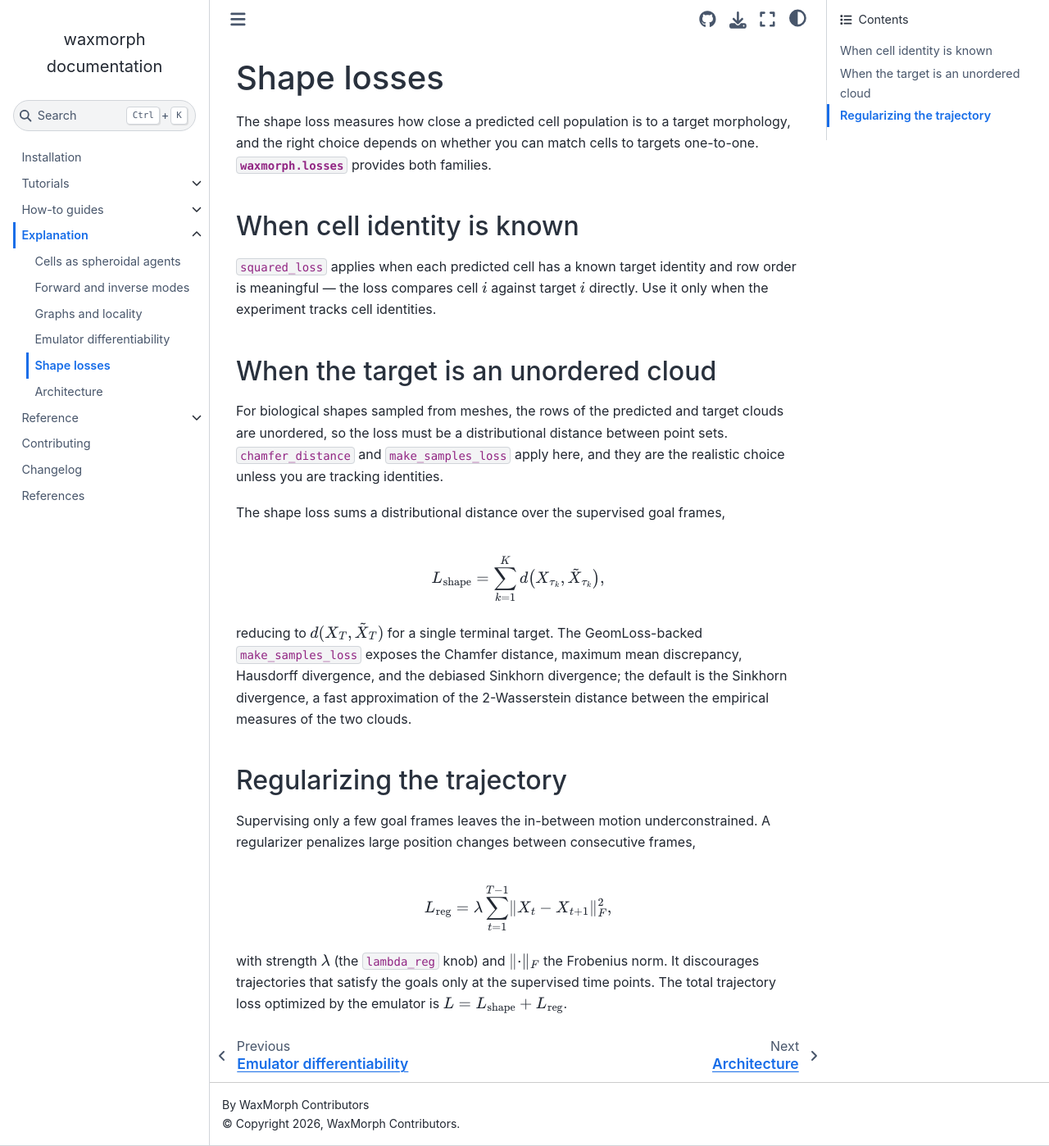
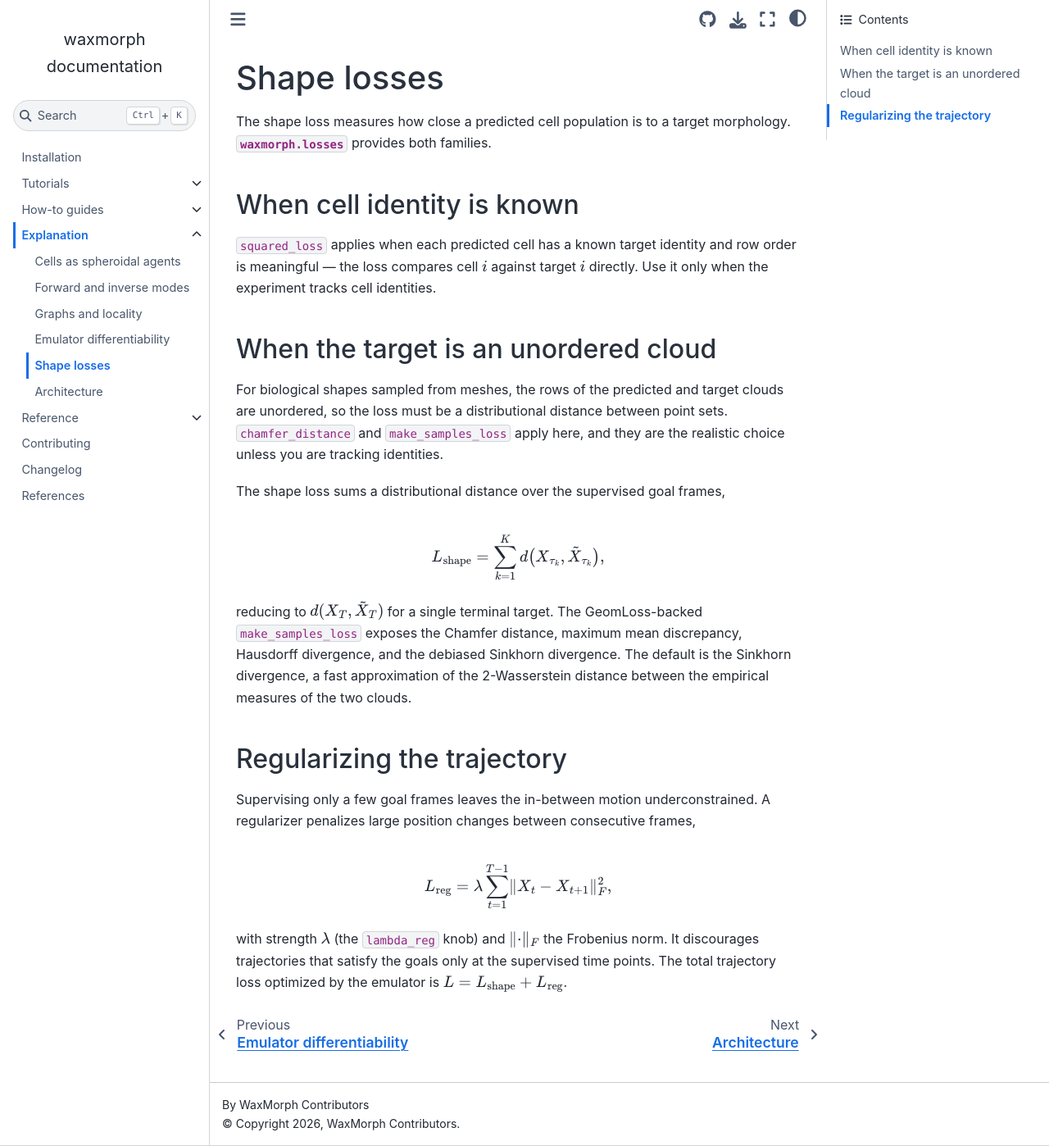
Before and after one commit to Computational-Morphogenomics-Group/waxmorph, a Sphinx documentation site: the page built from docs/explanation/losses.rst, in a window 1280 px wide and 1398 px high. Shown: the whole window at 82% size. Built offline with Sphinx 7.4.7 and the Sphinx Book theme 1.1.4, drawn with Linux system fonts in a browser that asks for light colours; pages that are not in the unit, such as notebooks, are missing from menus.

Commit message:
Fix grammar in shape losses documentation

```diff
--- a/docs/explanation/losses.rst
+++ b/docs/explanation/losses.rst
@@ -2,8 +2,7 @@ Shape losses
 ============
 
 The shape loss measures how close a predicted cell population is to a target
-morphology, and the right choice depends on whether you can match cells to
-targets one-to-one. :mod:`waxmorph.losses` provides both families.
+morphology. :mod:`waxmorph.losses` provides both families.
 
 When cell identity is known
 ---------------------------
@@ -28,7 +27,7 @@ The shape loss sums a distributional distance over the supervised goal frames,
 
 reducing to :math:`d(X_T, \tilde{X}_T)` for a single terminal target. The
 GeomLoss-backed ``make_samples_loss`` exposes the Chamfer distance, maximum mean
-discrepancy, Hausdorff divergence, and the debiased Sinkhorn divergence; the
+discrepancy, Hausdorff divergence, and the debiased Sinkhorn divergence. The
 default is the Sinkhorn divergence, a fast approximation of the 2-Wasserstein
 distance between the empirical measures of the two clouds.
 
```
